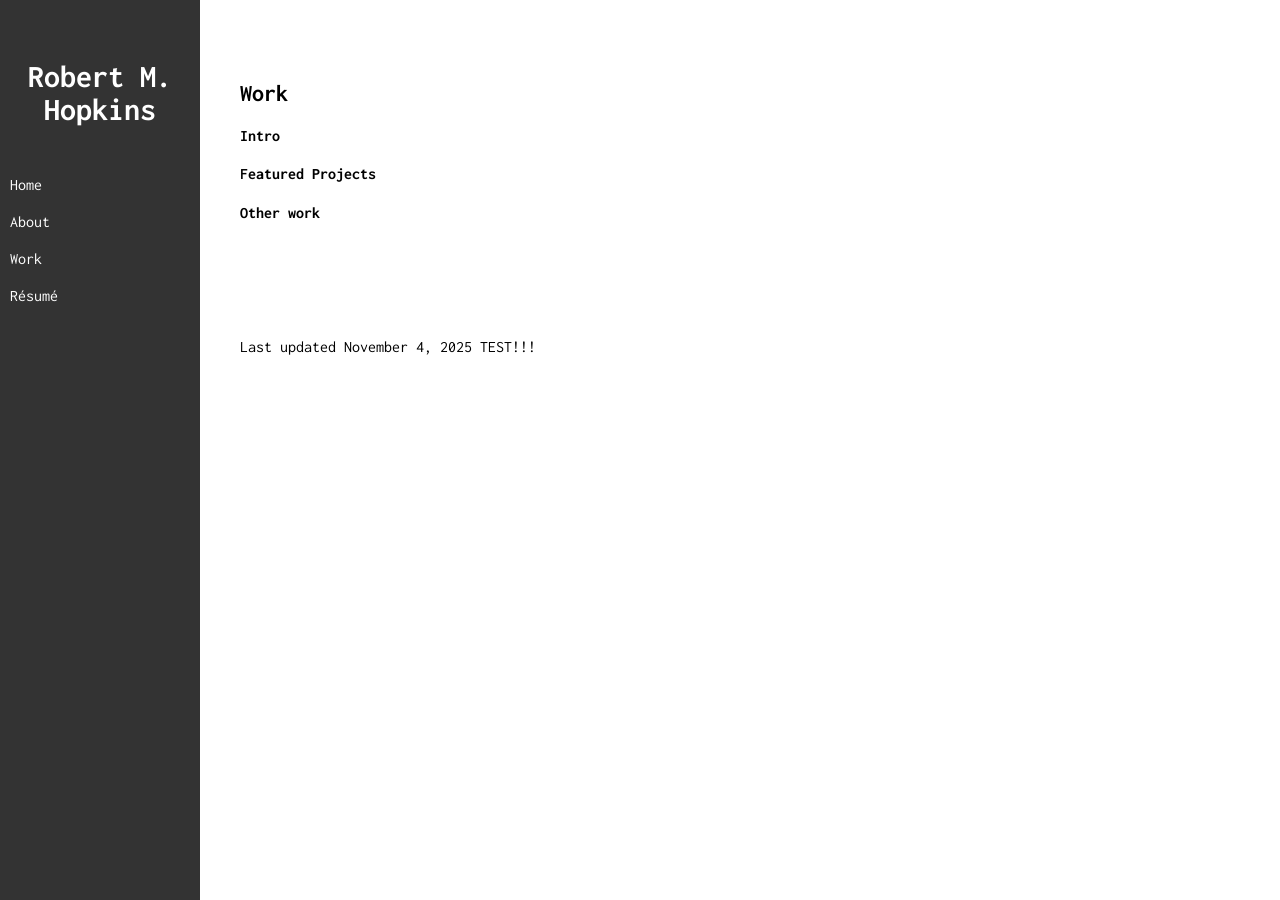
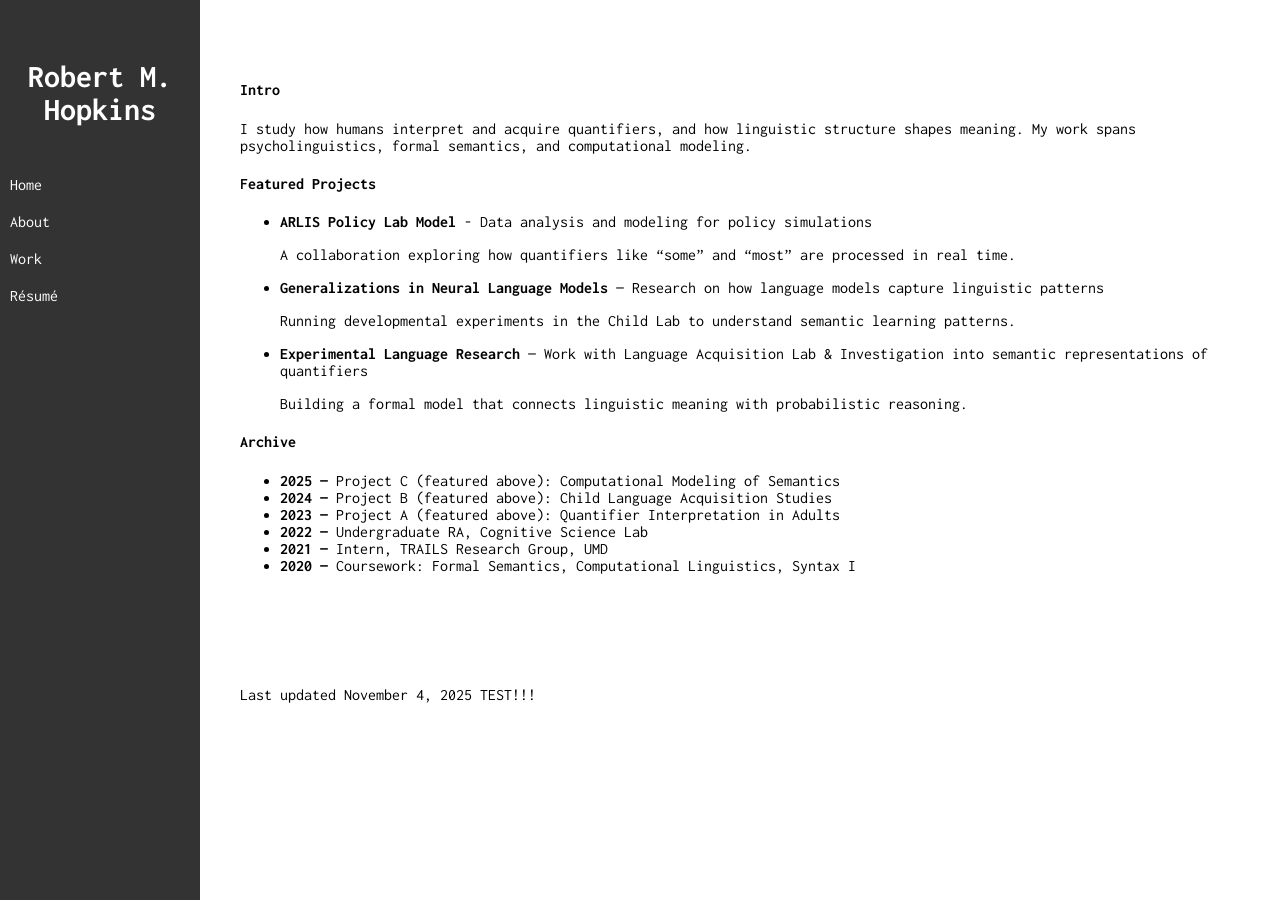
Before and after one commit to rmhopkins4/rmhopkins4.github.io, a Jekyll site: the page built from work.html, in a window 1280 px wide. Built offline with Jekyll 4.4.1, drawn with Linux system fonts in a browser that asks for light colours.

Commit message:
start revamping work section

```diff
--- a/work.html
+++ b/work.html
@@ -4,11 +4,48 @@ last_modified: 2025-11-04T23:43:14-0500
 title: Robert M. Hopkins — Work
 ---
 
-<div class="content">
-  <h2>Work</h2>
+<head>
+  <link rel="stylesheet" href="./assets/css/styles.css">
+</head>
 
-  <h4>Intro</h4>
-  <h4>Featured Projects</h4>
-  <h4>Other work</h4>
+<body>
+  <div class="content">
+    <h4>Intro</h4>
+    <p>
+      I study how humans interpret and acquire quantifiers, and how linguistic structure shapes meaning.
+      My work spans psycholinguistics, formal semantics, and computational modeling.
+    </p>
 
-</div>
+    <h4>Featured Projects</h4>
+    <div class="featured">
+      <ul>
+        <li> <!--I want to be able to add more descriptive text that opens up like a sort of expanded view that comes from under the main feature tab-->
+          <strong>ARLIS Policy Lab Model</strong> - Data analysis and modeling for policy simulations
+          <p>A collaboration exploring how quantifiers like “some” and “most” are processed in real time.</p>
+        </li>
+        <li>
+          <strong>Generalizations in Neural Language Models</strong>  — Research on how language models capture linguistic patterns
+          <p>Running developmental experiments in the Child Lab to understand semantic learning patterns.</p>
+        </li>
+        <li>
+          <strong>Experimental Language Research</strong>  — Work with Language Acquisition Lab & Investigation into semantic representations of quantifiers
+          <p>Building a formal model that connects linguistic meaning with probabilistic reasoning.</p>
+        </li>
+      </ul>
+    </div>
+
+    <h4>Archive</h4>
+    <div class="archive">
+      <ul>
+        <li><strong>2025 —</strong> Project C (featured above): Computational Modeling of Semantics</li>
+        <li><strong>2024 —</strong> Project B (featured above): Child Language Acquisition Studies</li>
+        <li><strong>2023 —</strong> Project A (featured above): Quantifier Interpretation in Adults</li>
+        <li><strong>2022 —</strong> Undergraduate RA, Cognitive Science Lab</li>
+        <li><strong>2021 —</strong> Intern, TRAILS Research Group, UMD</li>
+        <li><strong>2020 —</strong> Coursework: Formal Semantics, Computational Linguistics, Syntax I</li>
+      </ul>
+    </div>
+
+  </div>
+
+</body>
```
Also changed, not shown: index.html (+10 -4 lines).
